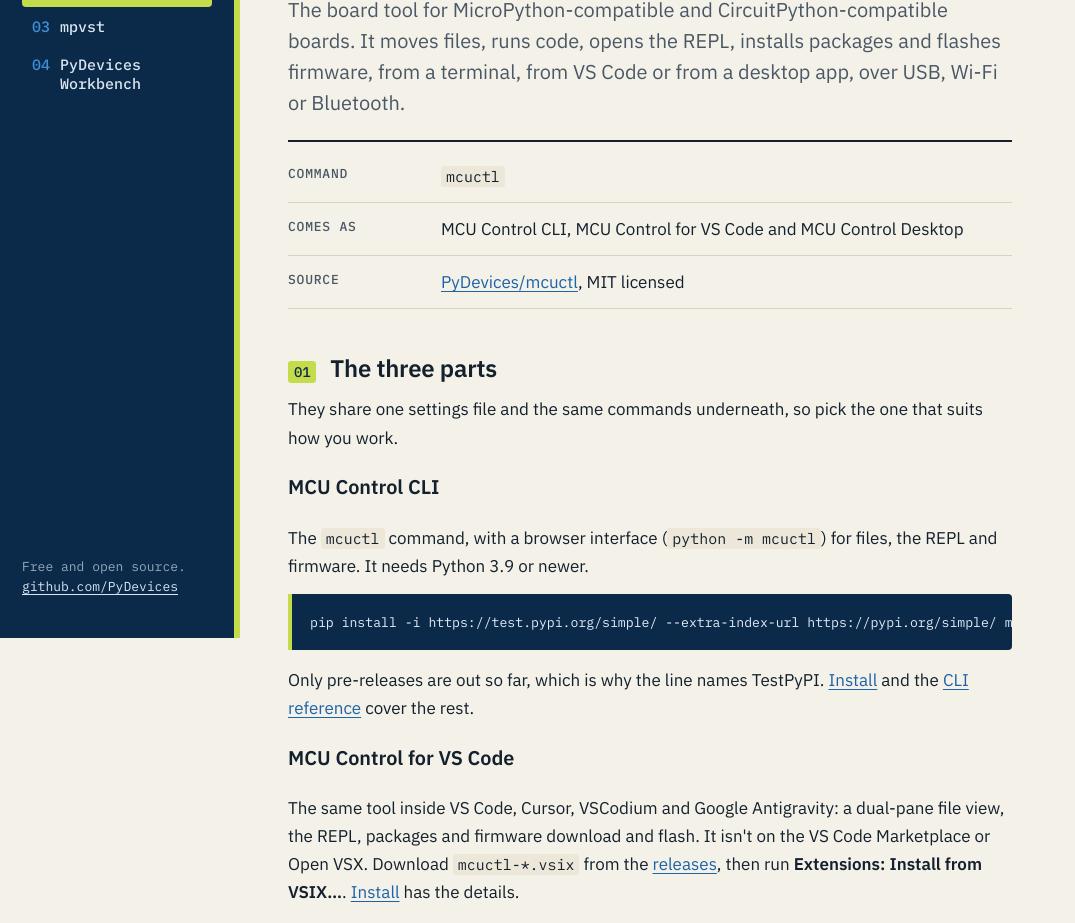
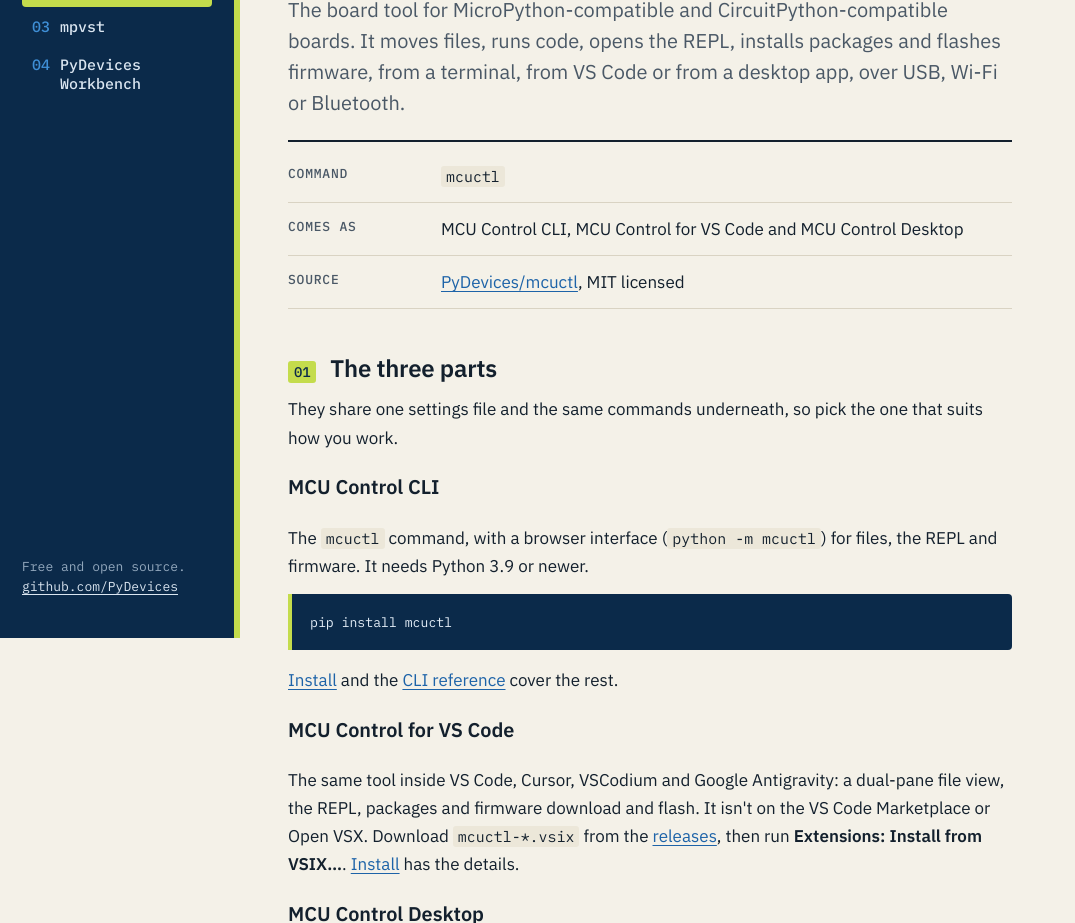
Before and after one commit to PyDevices/pydevices.com, a plain HTML site: page mcuctl/index.html in a window 1280 px wide. Shown: the part 162-1085 px from the top of the page, without its empty margins (0-1075 px from the left). Drawn offline with Linux system fonts and the light colour scheme.

Commit message:
mcuctl page: install from PyPI with a plain pip install (#1)

```diff
--- a/mcuctl/index.html
+++ b/mcuctl/index.html
@@ -52,9 +52,8 @@
       <p>The <code>mcuctl</code> command, with a browser interface
         (<code>python -m mcuctl</code>) for files, the REPL and firmware. It needs
         Python 3.9 or newer.</p>
-      <pre><code>pip install -i https://test.pypi.org/simple/ --extra-index-url https://pypi.org/simple/ mcuctl</code></pre>
-      <p>Only pre-releases are out so far, which is why the line names TestPyPI.
-        <a href="https://docs.pydevices.com/en/latest/mcuctl/get-started/install.html">Install</a>
+      <pre><code>pip install mcuctl</code></pre>
+      <p><a href="https://docs.pydevices.com/en/latest/mcuctl/get-started/install.html">Install</a>
         and the <a href="https://docs.pydevices.com/en/latest/mcuctl/reference/cli.html">CLI reference</a>
         cover the rest.</p>
 
```
Also changed, not shown: _src/mcuctl.html (+2 -3 lines).
